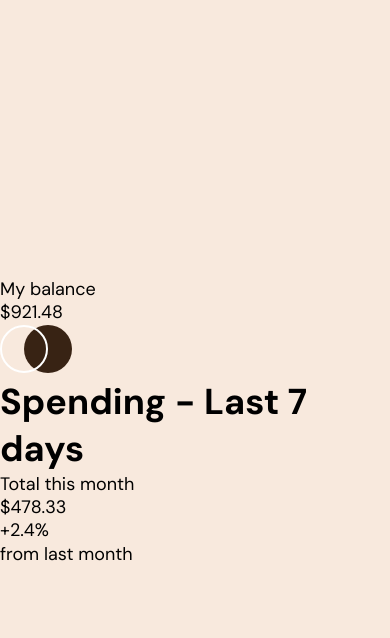
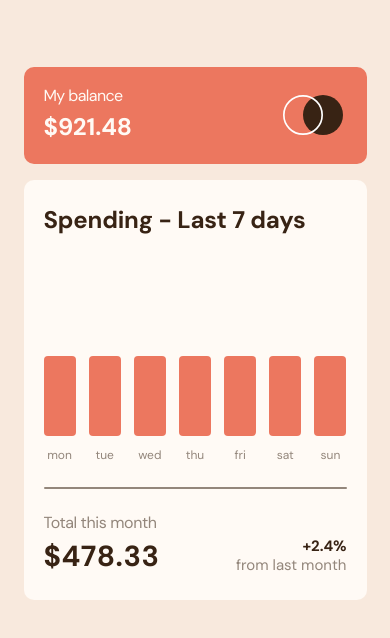
Before and after one commit to pawelpiotrowski38/expenses-chart-component, a React (Vite) app: page / in a window 390 px wide. Shown: the top 638 px of the page. Built offline with nearby package versions, Linux system fonts and the light colour scheme.

Commit message:
Add styles to main component (mobile version)

```diff
--- a/src/App.jsx
+++ b/src/App.jsx
@@ -1,3 +1,5 @@
+import './styles.css';
+
 export default function App() {
   return (
     <main className="main">
@@ -13,7 +15,34 @@ export default function App() {
       <div className="chart-container">
         <h1 className="chart-title">Spending - Last 7 days</h1>
         <div className="chart">
-
+          <div className='chart-element'>
+            <div className='chart-element-bar'></div>
+            <span className='chart-element-label'>mon</span>
+          </div>
+          <div className='chart-element'>
+            <div className='chart-element-bar'></div>
+            <span className='chart-element-label'>tue</span>
+          </div>
+          <div className='chart-element'>
+            <div className='chart-element-bar'></div>
+            <span className='chart-element-label'>wed</span>
+          </div>
+          <div className='chart-element'>
+            <div className='chart-element-bar'></div>
+            <span className='chart-element-label'>thu</span>
+          </div>
+          <div className='chart-element'>
+            <div className='chart-element-bar'></div>
+            <span className='chart-element-label'>fri</span>
+          </div>
+          <div className='chart-element'>
+            <div className='chart-element-bar'></div>
+            <span className='chart-element-label'>sat</span>
+          </div>
+          <div className='chart-element'>
+            <div className='chart-element-bar'></div>
+            <span className='chart-element-label'>sun</span>
+          </div>
         </div>
         <span className="chart-divider"></span>
         <div className="total-container">
--- a/src/main.css
+++ b/src/main.css
@@ -22,7 +22,7 @@ html {
 body {
     display: flex;
     justify-content: center;
-    align-items: center;
+    /* align-items: center; */
     height: 100%;
     min-height: 667px;
     line-height: 1.3;
--- /dev/null
+++ b/src/styles.css
@@ -0,0 +1,134 @@
+.main {
+    display: flex;
+    flex-direction: column;
+    align-items: center;
+    width: 343px;
+    margin-top: 4.1875rem;
+    background-color: var(--cream);
+}
+
+.balance-container {
+    display: flex;
+    justify-content: space-between;
+    align-items: center;
+    width: 100%;
+    margin-bottom: 1rem;
+    padding: 1.1875rem 1.5rem 1.375rem 1.25rem;
+    border-radius: 0.625rem;
+    background-color: var(--soft-red);
+    color: var(--very-pale-orange);
+}
+
+.balance-title {
+    margin-bottom: 0.25rem;
+    font-size: 1rem;
+    letter-spacing: -0.6px;
+}
+
+.balance-amount {
+    font-size: 1.5rem;
+    font-weight: 700;
+    letter-spacing: -0.1px;
+}
+
+.logo-container {
+    padding-top: 0.125rem;
+}
+
+.logo {
+    display: block;
+    width: 3.75rem;
+}
+
+.chart-container {
+    display: flex;
+    flex-direction: column;
+    align-items: flex-start;
+    width: 100%;
+    padding: 1.5rem 1.25rem;
+    border-radius: 0.625rem;
+    background-color: var(--very-pale-orange);
+    color: var(--dark-brown);
+}
+
+.chart-title {
+    margin-bottom: 1.75rem;
+    font-size: 1.5rem;
+    font-weight: 700;
+    letter-spacing: -0.2px;
+}
+
+.chart {
+    display: flex;
+    justify-content: space-between;
+    align-items: flex-end;
+    width: 100%;
+    height: 200px;
+}
+
+.chart-element {
+    display: flex;
+    flex-direction: column;
+    align-items: center;
+}
+
+.chart-element-bar {
+    width: 2rem;
+    height: 5rem;
+    margin-bottom: 0.75rem;
+    border-radius: 0.25rem;
+    background-color: var(--soft-red);
+}
+
+.chart-element-label {
+    font-size: 0.75rem;
+    color: var(--medium-brown);
+}
+
+.chart-divider {
+    display: block;
+    width: 100%;
+    height: 0.125rem;
+    margin: 1.5rem 0;
+    border-radius: 0.5rem;
+    background-color: var(--medium-brown);
+}
+
+.total-container {
+    position: relative;
+    display: flex;
+    justify-content: space-between;
+    align-items: center;
+    width: 100%;
+}
+
+.total-title {
+    margin-bottom: 0.25rem;
+    font-size: 1rem;
+    color: var(--medium-brown);
+    letter-spacing: -0.4px;
+}
+
+.total-amount {
+    font-size: 1.8125rem;
+    font-weight: 700;
+    letter-spacing: 0.5px;
+}
+
+.difference {
+    position: relative;
+    top: 0.75rem;
+    display: flex;
+    flex-direction: column;
+    align-items: flex-end;
+}
+
+.difference-amount {
+    font-size: 0.9375rem;
+    font-weight: 700;
+}
+
+.difference-title {
+    font-size: 0.9375rem;
+    color: var(--medium-brown);
+}
```
